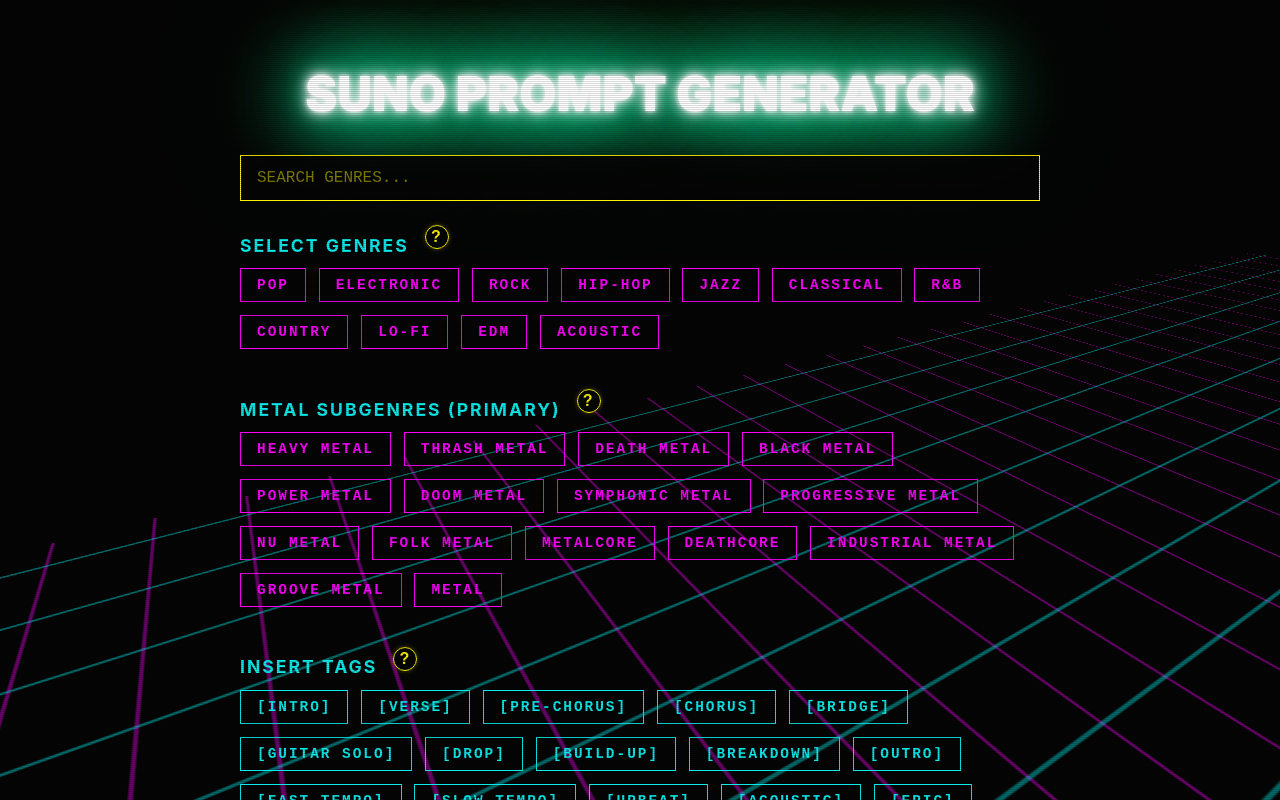
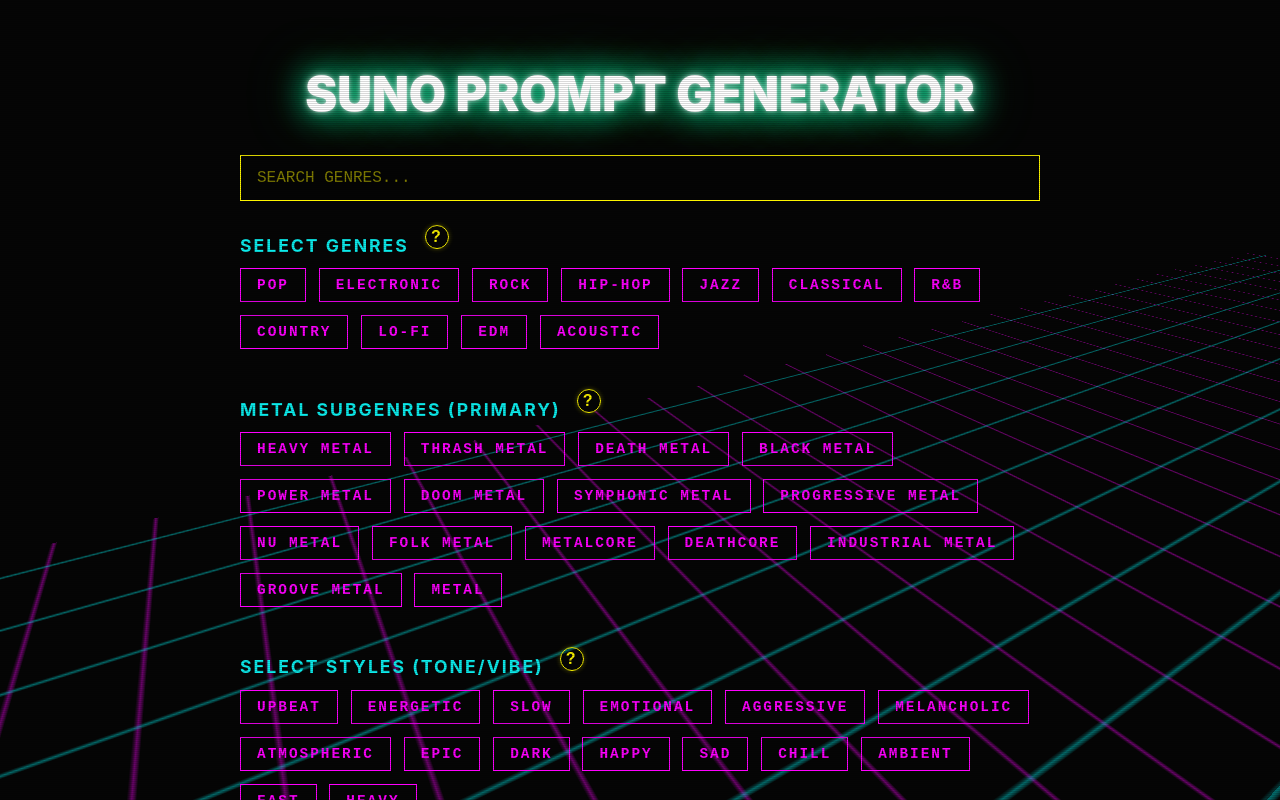
Before and after one commit to Eidolf/ER-Suno-PromptGenerator, a React (Vite) app in the folder frontend/: page / in a window 1280 px wide. Shown: the top 800 px of the page. Built offline with nearby package versions, Linux system fonts and the light colour scheme.

Commit message:
feat(prompt): remove hardcoded styles and introduce dynamic Style selection UI

```diff
--- a/frontend/src/App.tsx
+++ b/frontend/src/App.tsx
@@ -18,6 +18,7 @@
 
 const GENRES = ['Pop', 'Electronic', 'Rock', 'Hip-Hop', 'Jazz', 'Classical', 'R&B', 'Country', 'Lo-Fi', 'EDM', 'Acoustic'];
 const METAL_SUBGENRES = ['Heavy Metal', 'Thrash Metal', 'Death Metal', 'Black Metal', 'Power Metal', 'Doom Metal', 'Symphonic Metal', 'Progressive Metal', 'Nu Metal', 'Folk Metal', 'Metalcore', 'Deathcore', 'Industrial Metal', 'Groove Metal', 'Metal'];
+const STYLES = ['Upbeat', 'Energetic', 'Slow', 'Emotional', 'Aggressive', 'Melancholic', 'Atmospheric', 'Epic', 'Dark', 'Happy', 'Sad', 'Chill', 'Ambient', 'Fast', 'Heavy'];
 const TAGS = ['[Intro]', '[Verse]', '[Pre-Chorus]', '[Chorus]', '[Bridge]', '[Guitar Solo]', '[Drop]', '[Build-up]', '[Breakdown]', '[Outro]', '[Fast Tempo]', '[Slow Tempo]', '[Upbeat]', '[Acoustic]', '[Epic]', '[Intimate]', '[Female Vocals]', '[Male Vocals]', '[Instrumental]'];
 
 const HELP_DATA: Record<string, HelpTopic> = {
@@ -41,6 +42,11 @@
             { title: "Aggressive Deathcore", template: "Deathcore, Breakdowns, Deep Growls, Blast Beats, Heavy" }
         ]
     },
+    styles: {
+        title: "Styles (Tone & Vibe)",
+        description: "Styles act as adjectives to shape the mood, feeling, and energy of the chosen genres. Select tones like 'Emotional', 'Aggressive', or 'Upbeat' to guide the vibe of your song without necessarily switching genres.",
+        url: "https://help.suno.com/"
+    },
     tags: {
         title: "Structure Tags",
         description: "Metatags like [Verse], [Chorus], or [Drop] tell Suno's AI how to structure the song flow. Place them on their own line directly above the lyrics they should influence. Use descriptors like [Fast Tempo] for momentary changes.",
@@ -57,6 +63,7 @@
 function App() {
     const [text, setText] = useState('');
     const [selectedGenres, setSelectedGenres] = useState<string[]>([]);
+    const [selectedStyles, setSelectedStyles] = useState<string[]>([]);
     const [genreFilter, setGenreFilter] = useState('');
     const [result, setResult] = useState<PromptResponse | null>(null);
     const [activeHelp, setActiveHelp] = useState<string | null>(null);
@@ -65,6 +72,12 @@
     const toggleGenre = (genre: string) => {
         setSelectedGenres((prev: string[]) =>
             prev.includes(genre) ? prev.filter((g: string) => g !== genre) : [...prev, genre]
+        );
+    };
+
+    const toggleStyle = (style: string) => {
+        setSelectedStyles((prev: string[]) =>
+            prev.includes(style) ? prev.filter((s: string) => s !== style) : [...prev, style]
         );
     };
 
@@ -102,7 +115,7 @@
             const response = await fetch(apiUrl, {
                 method: 'POST',
                 headers: { 'Content-Type': 'application/json' },
-                body: JSON.stringify({ text, genres: selectedGenres })
+                body: JSON.stringify({ text, genres: selectedGenres, styles: selectedStyles })
             });
             const data: PromptResponse = await response.json();
             setResult(data);
@@ -158,6 +171,24 @@
                                 onClick={() => toggleGenre(genre)}
                             >
                                 {genre}
+                            </button>
+                        ))}
+                    </div>
+                </div>
+
+                <div className="selection-section">
+                    <div className="section-header">
+                        <h3>Select Styles (Tone/Vibe)</h3>
+                        <button className="help-icon" onClick={() => setActiveHelp('styles')} title="What are Styles?">?</button>
+                    </div>
+                    <div className="chip-container">
+                        {STYLES.filter(s => s.toLowerCase().includes(genreFilter.toLowerCase())).map(style => (
+                            <button
+                                key={style}
+                                className={`chip ${selectedStyles.includes(style) ? 'active' : ''}`}
+                                onClick={() => toggleStyle(style)}
+                            >
+                                {style}
                             </button>
                         ))}
                     </div>
```
Also changed, not shown: 1 other file (tests, documents, lock files or other folders).
